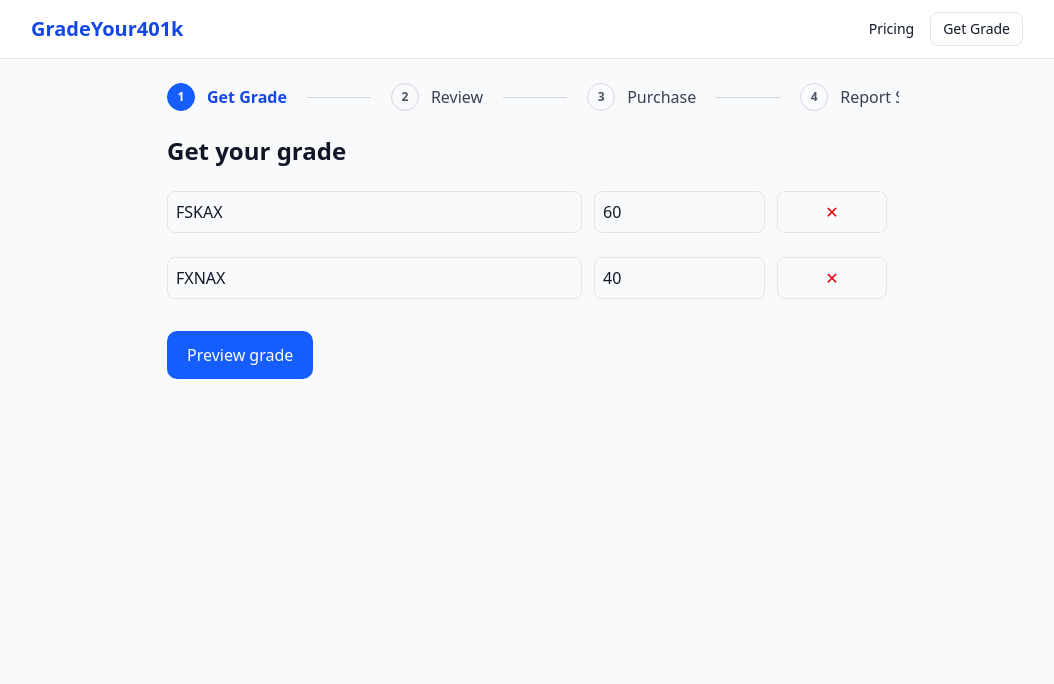
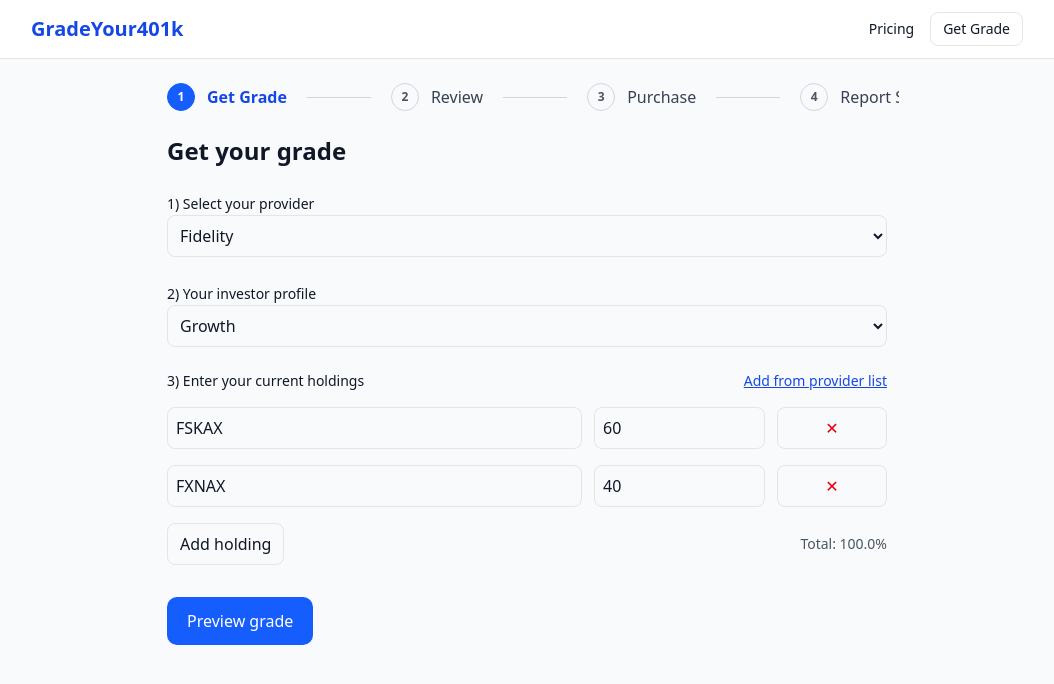
Before and after one commit to rremling/gradeyour401k, a Next.js app: page /grade/new in a window 1280 px wide. Shown: the top 684 px of the page, without its empty margins (113-1167 px from the left). Built offline with nearby package versions, Linux system fonts and the light colour scheme.

Commit message:
Update page.tsx

```diff
--- a/src/app/grade/new/page.tsx
+++ b/src/app/grade/new/page.tsx
@@ -3,11 +3,12 @@
 
 import { useMemo, useState } from "react";
 import { useRouter } from "next/navigation";
-import { Trash2 } from "lucide-react"; // ✅ icon for hover animation
+import { Trash2 } from "lucide-react";
 
 type InvestorProfile = "Aggressive Growth" | "Growth" | "Balanced";
 type Holding = { symbol: string; weight: number | "" };
 
+// ---- Provider display names ----
 const PROVIDER_DISPLAY: Record<string, string> = {
   fidelity: "Fidelity",
   vanguard: "Vanguard",
@@ -19,6 +20,7 @@ const PROVIDER_DISPLAY: Record<string, string> = {
   other: "Other",
 };
 
+// ---- Provider ticker catalogs ----
 const PROVIDER_FUNDS: Record<string, string[]> = {
   fidelity: [
     "FFGCX","FSELX","FSPHX","FBIOX","FSDAX","FSPTX","FSAVX","FPHAX","FEMKX","FCOM",
@@ -60,6 +62,7 @@ const PROVIDER_FUNDS: Record<string, string[]> = {
   other: [],
 };
 
+// ---- Stepper (mobile-friendly) ----
 function Stepper({ current = 1 }: { current?: 1 | 2 | 3 | 4 }) {
   const steps = [
     { n: 1, label: "Get Grade" },
@@ -70,6 +73,7 @@ function Stepper({ current = 1 }: { current?: 1 | 2 | 3 | 4 }) {
 
   return (
     <div className="w-full mb-6">
+      {/* Compact on mobile */}
       <ol className="flex sm:hidden items-end justify-between gap-2">
         {steps.map((s) => {
           const isActive = s.n === current;
@@ -101,6 +105,7 @@ function Stepper({ current = 1 }: { current?: 1 | 2 | 3 | 4 }) {
         })}
       </ol>
 
+      {/* Full labels with horizontal scroll if needed */}
       <div className="hidden sm:block">
         <div className="-mx-3 overflow-x-auto overscroll-x-contain">
           <ol className="flex items-center gap-3 flex-nowrap px-3">
@@ -149,6 +154,8 @@ function Stepper({ current = 1 }: { current?: 1 | 2 | 3 | 4 }) {
 
 export default function NewGradePage() {
   const router = useRouter();
+
+  // ---- State ----
   const [provider, setProvider] = useState("fidelity");
   const [profile, setProfile] = useState<InvestorProfile>("Growth");
   const [rows, setRows] = useState<Holding[]>([
@@ -156,16 +163,19 @@ export default function NewGradePage() {
     { symbol: "FXNAX", weight: 40 },
   ]);
 
+  // Provider fund list (toggle)
   const [showCatalog, setShowCatalog] = useState(false);
   const providerList = useMemo(() => (PROVIDER_FUNDS[provider] || []), [provider]);
   const [selectedFromList, setSelectedFromList] = useState<string>("");
 
+  // Totals / validation
   const total = useMemo(
     () => rows.reduce((s, r) => s + (r.weight === "" ? 0 : Number(r.weight)), 0),
     [rows]
   );
   const canSubmit = provider && Math.abs(total - 100) < 0.1;
 
+  // ---- Row helpers ----
   function addRow() {
     setRows((r) => [...r, { symbol: "", weight: "" }]);
   }
@@ -194,6 +204,15 @@ export default function NewGradePage() {
     );
   }
 
+  // ---- Grade logic ----
+  function computeGrade(profileInput: InvestorProfile, totalWeight: number): number {
+    const base =
+      profileInput === "Aggressive Growth" ? 4.5 : profileInput === "Balanced" ? 3.8 : 4.1;
+    const penalty = Math.min(1, Math.abs(100 - totalWeight) / 100);
+    return Math.max(1, Math.min(5, Math.round((base - penalty) * 2) / 2));
+  }
+
+  // ---- Save preview → results ----
   const [saving, setSaving] = useState(false);
   const [saveError, setSaveError] = useState<string | null>(null);
 
@@ -210,6 +229,7 @@ export default function NewGradePage() {
       const provider_display =
         PROVIDER_DISPLAY[args.provider] ||
         args.provider.replace(/\b\w/g, (c) => c.toUpperCase());
+
       const res = await fetch("/api/preview/save", {
         method: "POST",
         headers: { "Content-Type": "application/json" },
@@ -222,8 +242,10 @@ export default function NewGradePage() {
           grade_adjusted: args.gradeAdjusted,
         }),
       });
+
       const data = await res.json().catch(() => ({} as any));
       if (!res.ok || !data?.id) throw new Error(data?.error || "Could not save preview");
+
       const id = String(data.id);
       if (typeof window !== "undefined") localStorage.setItem("gy4k_preview_id", id);
       router.push(`/grade/results?previewId=${encodeURIComponent(id)}`);
@@ -232,13 +254,6 @@ export default function NewGradePage() {
     } finally {
       setSaving(false);
     }
-  }
-
-  function computeGrade(profileInput: InvestorProfile, totalWeight: number): number {
-    const base =
-      profileInput === "Aggressive Growth" ? 4.5 : profileInput === "Balanced" ? 3.8 : 4.1;
-    const penalty = Math.min(1, Math.abs(100 - totalWeight) / 100);
-    return Math.max(1, Math.min(5, Math.round((base - penalty) * 2) / 2));
   }
 
   async function onPreviewClick() {
@@ -265,9 +280,85 @@ export default function NewGradePage() {
 
       <h1 className="text-2xl font-bold">Get your grade</h1>
 
-      {/* Provider and Profile inputs unchanged */}
+      {/* 1) Provider */}
+      <section className="space-y-2">
+        <label className="text-sm font-medium">1) Select your provider</label>
+        <select
+          className="w-full border rounded-md p-2"
+          value={provider}
+          onChange={(e) => {
+            setProvider(e.target.value);
+            setSelectedFromList("");
+          }}
+        >
+          <option value="fidelity">Fidelity</option>
+          <option value="vanguard">Vanguard</option>
+          <option value="schwab">Charles Schwab</option>
+          <option value="invesco">Invesco</option>
+          <option value="blackrock">BlackRock / iShares</option>
+          <option value="state-street">State Street / SPDR</option>
+          <option value="voya">Voya</option>
+          <option value="other">Other</option>
+        </select>
+      </section>
 
-      {/* Holdings Table */}
+      {/* 2) Profile */}
+      <section className="space-y-2">
+        <label className="text-sm font-medium">2) Your investor profile</label>
+        <select
+          className="w-full border rounded-md p-2"
+          value={profile}
+          onChange={(e) => setProfile(e.target.value as InvestorProfile)}
+        >
+          <option value="Aggressive Growth">Aggressive Growth</option>
+          <option value="Growth">Growth</option>
+          <option value="Balanced">Balanced</option>
+        </select>
+      </section>
+
+      {/* 3) Holdings */}
+      <section className="space-y-4">
+        <div className="flex items-center justify-between">
+          <div className="text-sm font-medium">3) Enter your current holdings</div>
+          <button
+            type="button"
+            className="text-sm underline text-blue-700"
+            onClick={() => setShowCatalog((s) => !s)}
+            aria-expanded={showCatalog}
+          >
+            {showCatalog ? "Hide fund list" : "Add from provider list"}
+          </button>
+        </div>
+
+        {showCatalog && (
+          <div className="rounded-lg border p-3 bg-white space-y-3">
+            <div className="flex items-center gap-2">
+              <select
+                className="border rounded-md p-2 flex-1"
+                value={selectedFromList}
+                onChange={(e) => setSelectedFromList(e.target.value)}
+              >
+                <option value="">Choose a fund…</option>
+                {providerList.map((t) => (
+                  <option key={t} value={t}>
+                    {t}
+                  </option>
+                ))}
+              </select>
+              <button
+                type="button"
+                className="border rounded-md px-3 py-2 hover:bg-gray-50"
+                onClick={() => {
+                  if (selectedFromList) addSymbol(selectedFromList);
+                }}
+              >
+                Add
+              </button>
+            </div>
+          </div>
+        )}
+
+        {/* Holdings table */}
         {rows.map((row, i) => (
           <div key={i} className="grid grid-cols-12 gap-3">
             <input
@@ -284,11 +375,11 @@ export default function NewGradePage() {
               value={row.weight === "" ? "" : row.weight}
               onChange={(e) => updateRow(i, "weight", e.target.value)}
             />
-          {/* 🔴 Changed Remove button → animated red X / trash can */}
+            {/* Red X that morphs to a trash can on hover */}
             <button
               type="button"
               onClick={() => removeRow(i)}
-            className="col-span-2 border rounded-md flex items-center justify-center px-3 py-2 text-red-600 hover:bg-red-50 group transition"
+              className="col-span-2 border rounded-md flex items-center justify-center px-3 py-2 text-red-600 hover:bg-red-50 group transition relative"
               title="Remove holding"
             >
               <span className="transition group-hover:opacity-0">✕</span>
@@ -300,6 +391,25 @@ export default function NewGradePage() {
           </div>
         ))}
 
+        <div className="flex items-center justify-between">
+          <button
+            type="button"
+            onClick={addRow}
+            className="border rounded-md px-3 py-2 hover:bg-gray-50"
+          >
+            Add holding
+          </button>
+          <div
+            className={[
+              "text-sm",
+              Math.abs(total - 100) < 0.1 ? "text-gray-600" : "text-red-600",
+            ].join(" ")}
+          >
+            Total: {total.toFixed(1)}%
+          </div>
+        </div>
+      </section>
+
       {/* Actions */}
       <div className="pt-2">
         <button
@@ -310,6 +420,11 @@ export default function NewGradePage() {
         >
           {saving ? "Saving…" : "Preview grade"}
         </button>
+        {!canSubmit && (
+          <p className="mt-2 text-xs text-gray-500">
+            Choose a provider and make sure weights sum to 100%.
+          </p>
+        )}
         {saveError && <p className="mt-2 text-sm text-red-600">{saveError}</p>}
       </div>
     </main>
```
Lines whose indentation alone changed are shown as unchanged.
